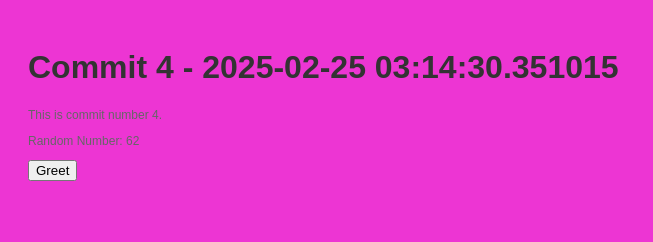
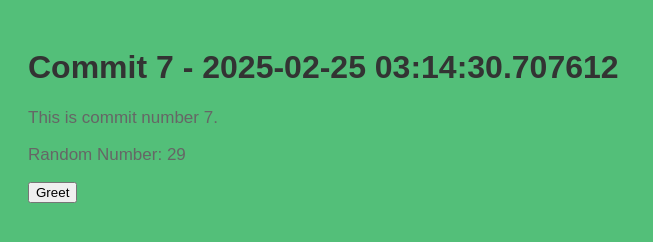
Before and after one commit to legbald0d/myrep-repo-20250225031427, a plain HTML site: page index.html in a window 1280 px wide. Shown: the whole page, without its empty margins (0-653 px from the left). Drawn offline with Linux system fonts and the light colour scheme.

Commit message:
📝 Commit 7 with HTML, CSS, and JS

```diff
--- a/index.html
+++ b/index.html
@@ -2,13 +2,13 @@
     <!DOCTYPE html>
     <html>
     <head>
-        <title>Commit 4 - 2025-02-25 03:14:30.350014</title>
+        <title>Commit 7 - 2025-02-25 03:14:30.707612</title>
         <link rel="stylesheet" href="style.css">
     </head>
     <body>
-        <h1>Commit 4 - 2025-02-25 03:14:30.351015</h1>
-        <p>This is commit number 4.</p>
-        <p>Random Number: 62</p>
+        <h1>Commit 7 - 2025-02-25 03:14:30.707612</h1>
+        <p>This is commit number 7.</p>
+        <p>Random Number: 29</p>
         <button onclick="greet()">Greet</button>
         <script src="script.js"></script>
     </body>
--- a/script.js
+++ b/script.js
@@ -2,4 +2,4 @@
     function greet() {
         alert('Hello from commit ' + commitNumber + '!');
     }
-    var commitNumber = 4;
+    var commitNumber = 7;
--- a/style.css
+++ b/style.css
@@ -1,7 +1,7 @@
 
     body {
         font-family: Arial, sans-serif;
-        background-color: #ed35d3;
+        background-color: #53bf79;
         padding: 20px;
     }
     h1 {
@@ -9,5 +9,5 @@
     }
     p {
         color: #666;
-        font-size: 12px;
+        font-size: 17px;
     }
```
